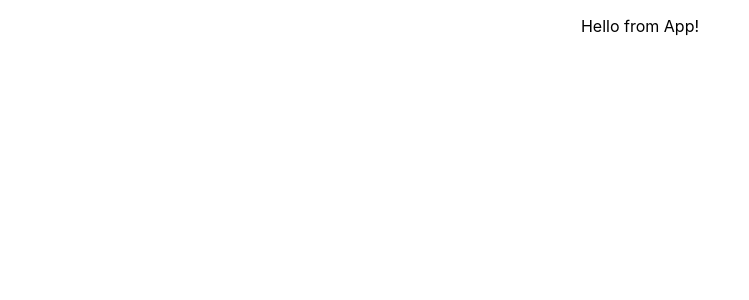
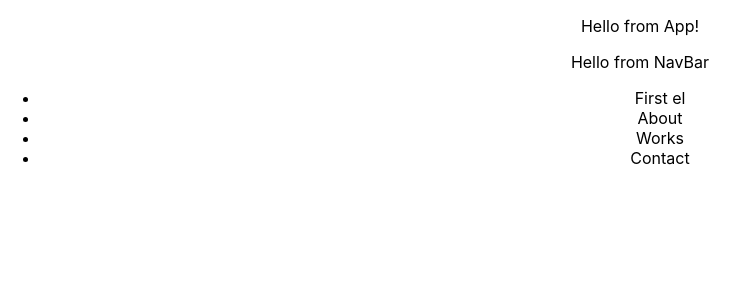
Before and after one commit to orozCoding/portfolio-v1, a React (Create React App) app: page / in a window 1280 px wide. Shown: the top 300 px of the page, without its empty margins (0-749 px from the left). Built offline with nearby package versions, Linux system fonts and the light colour scheme.

Commit message:
Complete initial navbar structure

```diff
--- a/src/App.js
+++ b/src/App.js
@@ -1,10 +1,12 @@
 import React from 'react';
 import './App.css';
+import NavBar from './components/NavBar/NavBar';
 
 function App() {
   return (
     <div className="App">
       <p>Hello from App!</p>
+      <NavBar />
     </div>
   );
 }
--- /dev/null
+++ b/src/components/NavBar/MenuItems.js
@@ -0,0 +1,19 @@
+const menuItems = [
+  {
+    title: 'About',
+    url: '#',
+    cName: 'nav-link'
+  },
+  {
+    title: 'Works',
+    url: '#',
+    cName: 'nav-link'
+  },
+  {
+    title: 'Contact',
+    url: '#',
+    cName: 'nav-link'
+  },
+]
+
+export default menuItems;
--- /dev/null
+++ b/src/components/NavBar/NavBar.js
@@ -0,0 +1,24 @@
+import React from "react"
+import items from "./MenuItems"
+
+const NavBar = () => {
+  const renderItems = () => {
+    return items.map((i) => {
+      return (
+        <li key={items.indexOf(i)} className={i.cName}>{i.title}</li>
+      )
+    })
+  }
+
+  return (
+    <div>
+      <p>Hello from NavBar</p>
+      <ul>
+        <li>First el</li>
+        {renderItems()}
+      </ul>
+    </div>
+  )
+}
+
+export default NavBar;
```
